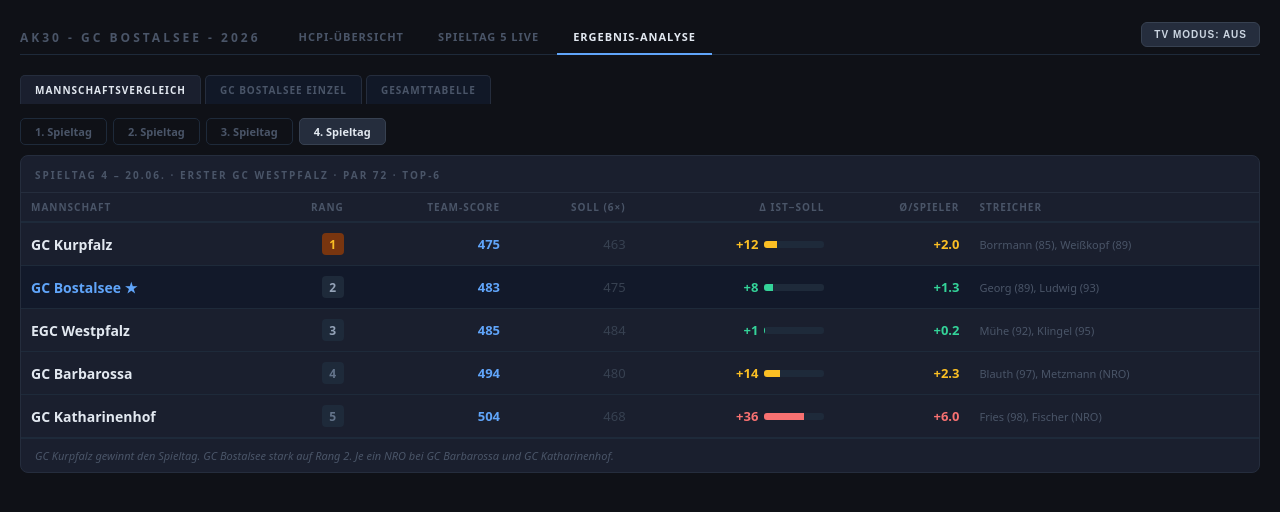
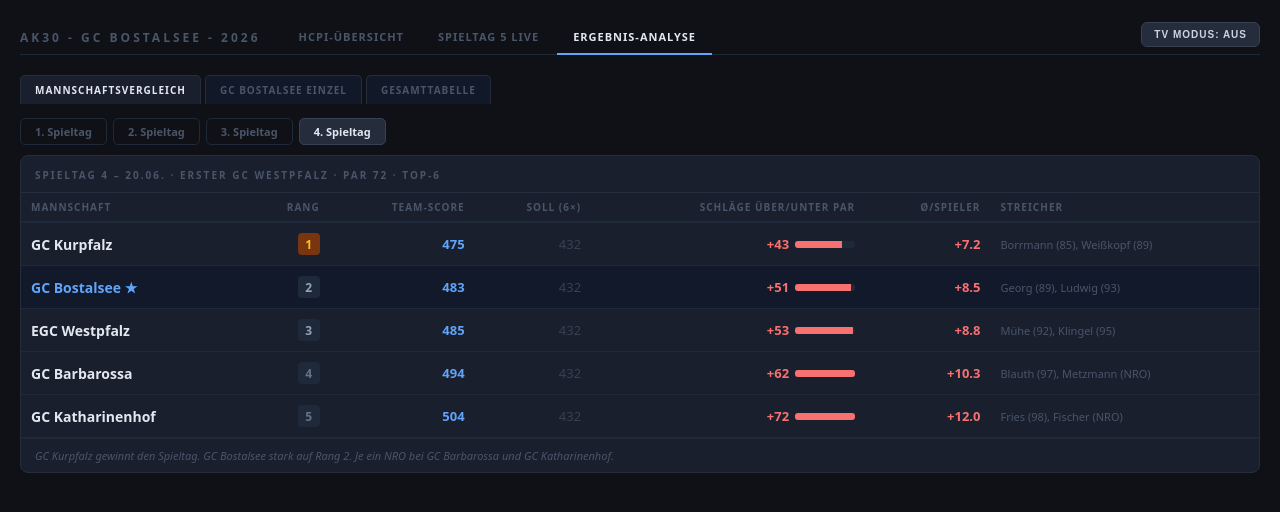
Before and after one commit to Lars-Level21/ak30-dashboard, a React (Vite) app: page / in a window 1280 px wide. Both pictures are taken after a click on the element "ERGEBNIS-ANALYSE". Shown: the top 512 px of the page. Built offline with nearby package versions, Linux system fonts and the light colour scheme.

Commit message:
Schläge über Par als Spalte hinzugefügt

```diff
--- a/src/App.jsx
+++ b/src/App.jsx
@@ -209,13 +209,14 @@ function Rank({ r }) {
 }
 
 function DBar({ delta }) {
-  const pct = Math.min(100, delta / 55 * 100);
-  const c = delta <= 10 ? C2 : delta <= 25 ? AMB : RED;
+  const absDelta = Math.abs(delta);
+  const pct = Math.min(100, absDelta / 55 * 100);
+  const c = delta <= 0 ? C2 : delta <= 5 ? AMB : RED;
   return (
     <div style={{ display: "flex", alignItems: "center", gap: 6, justifyContent: "flex-end" }}>
-      <span style={{ color: c, fontWeight: 700, fontSize: 13, minWidth: 32, textAlign: "right" }}>+{delta}</span>
+      <span style={{ color: c, fontWeight: 700, fontSize: 13, minWidth: 32, textAlign: "right" }}>{delta >= 0 ? "+" : ""}{delta}</span>
       <div style={{ width: 60, height: 7, background: "#1e2a3a", borderRadius: 3, overflow: "hidden" }}>
-        <div style={{ width: `${pct}%`, height: "100%", background: c }} />
+        <div style={{ width: `${pct}%`, height: "100%", background: c, transform: delta < 0 ? "scaleX(-1)" : "scaleX(1)", transformOrigin: "left center" }} />
       </div>
     </div>
   );
@@ -225,7 +226,7 @@ function dColor(d) {
   return d <= 0 ? C2 : d <= 5 ? AMB : RED;
 }
 
-function TeamTable({ data, title, subnote }) {
+function TeamTable({ data, title, subnote, par }) {
   return (
     <div style={css.card}>
       <div style={css.sec}>{title}</div>
@@ -233,24 +234,24 @@ function TeamTable({ data, title, subnote }) {
         <table style={{ width: "100%", borderCollapse: "collapse", minWidth: 560 }}>
           <thead>
             <tr>
-              {["Mannschaft", "Rang", "Team-Score", "Soll (6×)", "Δ Ist−Soll", "Ø/Spieler", "Streicher"].map((h, i) =>
+              {["Mannschaft", "Rang", "Team-Score", "Soll (6×)", "Schläge über/unter Par", "Ø/Spieler", "Streicher"].map((h, i) =>
                 <th key={i} style={{ ...css.th, textAlign: i === 0 || i === 6 ? "left" : "right" }}>{h}</th>
               )}
             </tr>
           </thead>
           <tbody>
             {data.map(t => {
-              const d = t.ts - t.soll;
+              const overPar = par != null ? t.ts - par * 6 : null;
               const iB = t.name === "GC Bostalsee";
-              const pC = d <= 10 ? C2 : d <= 25 ? AMB : RED;
+              const pC = overPar == null ? "#64748b" : overPar <= 0 ? C2 : overPar <= 5 ? AMB : RED;
               return (
                 <tr key={t.name} style={{ background: iB ? "#12192a" : "transparent", borderBottom: "1px solid #1e2a3a" }}>
                   <td style={{ ...css.td, textAlign: "left", fontWeight: 700, fontSize: 14, color: iB ? C1 : "#e2e8f0" }}>{t.name}{iB ? " ★" : ""}</td>
                   <td style={css.td}><Rank r={t.rank} /></td>
                   <td style={{ ...css.td, color: C1, fontWeight: 600 }}>{t.ts}</td>
-                  <td style={{ ...css.td, color: "#374151" }}>{t.soll}</td>
-                  <td style={css.td}><DBar delta={d} /></td>
-                  <td style={{ ...css.td, color: pC, fontWeight: 600 }}>+{(d / 6).toFixed(1)}</td>
+                  <td style={{ ...css.td, color: "#374151" }}>{par != null ? par * 6 : t.soll}</td>
+                  <td style={css.td}>{overPar == null ? "—" : <DBar delta={overPar} />}</td>
+                  <td style={{ ...css.td, color: pC, fontWeight: 600 }}>{overPar == null ? "—" : `${overPar >= 0 ? "+" : ""}${(overPar / 6).toFixed(1)}`}</td>
                   <td style={{ ...css.td, textAlign: "left", fontSize: 11, color: "#4a5568" }}>{t.streicher}</td>
                 </tr>
               );
@@ -937,6 +938,13 @@ export default function App() {
     setTvScaleMode((prev) => (prev === "off" ? "m" : prev === "m" ? "l" : "off"));
   };
   const tvModeLabel = tvScaleMode === "off" ? "TV Modus: Aus" : tvScaleMode === "m" ? "TV Modus: M" : "TV Modus: L";
+  const fRoundDelta = (stData, name, par) => {
+    const entry = stData.find(x => x.name === name);
+    if (!entry) return <span style={{ color: "#2d3748" }}>—</span>;
+    const delta = entry.ts - (par * 6);
+    const color = delta <= 0 ? C2 : delta <= 5 ? AMB : RED;
+    return <span style={{ color, fontWeight: 700 }}>{delta >= 0 ? "+" : ""}{delta}</span>;
+  };
 
   return (
     <div
@@ -1105,10 +1113,10 @@ export default function App() {
                 <StTab label="3. Spieltag" active={stTab === "st3"} onClick={() => setStTab("st3")} />
                 <StTab label="4. Spieltag" active={stTab === "st4"} onClick={() => setStTab("st4")} />
               </div>
-              {stTab === "st1" && <TeamTable data={st1} title="Spieltag 1 – 09.05. · GC Katharinenhof · Par 71 · Slope 127 · Top-6" subnote="Soll = Σ(Par+PHCP) der 6 gewerteten Spieler. Δ positiv = über Erwartung." />}
-              {stTab === "st2" && <TeamTable data={st2} title="Spieltag 2 – 23.05. · GC Kurpfalz · Par 72 · Slope 134 · Top-6" subnote="GC Katharinenhof: 2× No Return. EGC Westpfalz: 1× NR." />}
-              {stTab === "st3" && <TeamTable data={st3} title="Spieltag 3 – 06.06. · GC Barbarossa · Par 74 · Slope 135 · Top-6" subnote="GC Bostalsee gewinnt den Spieltag. GC Katharinenhof Rang 3 trotz gleicher Score wegen CR-Ausgleich (*)." />}
-              {stTab === "st4" && <TeamTable data={st4} title="Spieltag 4 – 20.06. · Erster GC Westpfalz · Par 72 · Top-6" subnote="GC Kurpfalz gewinnt den Spieltag. GC Bostalsee stark auf Rang 2. Je ein NRO bei GC Barbarossa und GC Katharinenhof." />}
+              {stTab === "st1" && <TeamTable data={st1} par={PAR1} title="Spieltag 1 – 09.05. · GC Katharinenhof · Par 71 · Slope 127 · Top-6" subnote="Schläge über/unter Par nach Platzstandard der 6 gewerteten Spieler." />}
+              {stTab === "st2" && <TeamTable data={st2} par={PAR2} title="Spieltag 2 – 23.05. · GC Kurpfalz · Par 72 · Slope 134 · Top-6" subnote="GC Katharinenhof: 2× No Return. EGC Westpfalz: 1× NR." />}
+              {stTab === "st3" && <TeamTable data={st3} par={PAR3} title="Spieltag 3 – 06.06. · GC Barbarossa · Par 74 · Slope 135 · Top-6" subnote="GC Bostalsee gewinnt den Spieltag. GC Katharinenhof Rang 3 trotz gleicher Score wegen CR-Ausgleich (*)." />}
+              {stTab === "st4" && <TeamTable data={st4} par={PAR4} title="Spieltag 4 – 20.06. · Erster GC Westpfalz · Par 72 · Top-6" subnote="GC Kurpfalz gewinnt den Spieltag. GC Bostalsee stark auf Rang 2. Je ein NRO bei GC Barbarossa und GC Katharinenhof." />}
             </div>
           )}
 
@@ -1120,9 +1128,13 @@ export default function App() {
                   <table style={{ width: "100%", borderCollapse: "collapse" }}>
                   <thead>
                     <tr>
-                      {["Pos.", "Mannschaft", "ST1 Score", "ST1 Pkt", "ST2 Score", "ST2 Pkt", "ST3 Score", "ST3 Pkt", "ST4 Score", "ST4 Pkt", "Gesamt", "Schläge über Par"].map((h, i) =>
-                        <th key={i} style={{ ...css.th, textAlign: i <= 1 ? "left" : "right", background: i === 10 ? "#161d2c" : "transparent" }}>{h}</th>
-                      )}
+                      {["Pos.", "Mannschaft", "ST1 Score", "ST1 ±Par", "ST1 Pkt", "ST2 Score", "ST2 ±Par", "ST2 Pkt", "ST3 Score", "ST3 ±Par", "ST3 Pkt", "ST4 Score", "ST4 ±Par", "ST4 Pkt", "Gesamt", "Schläge über Par"].map((h, i) => {
+                        const isTotalCol = h === "Gesamt";
+                        const isOverParCol = h === "Schläge über Par";
+                        return (
+                          <th key={i} style={{ ...css.th, textAlign: i <= 1 ? "left" : "right", background: isTotalCol || isOverParCol ? "#161d2c" : "transparent" }}>{h}</th>
+                        );
+                      })}
                     </tr>
                   </thead>
                   <tbody>
@@ -1147,12 +1159,16 @@ export default function App() {
                           </td>
                           <td style={{ ...css.td, textAlign: "left", fontWeight: 700, fontSize: 14, color: isRelegation ? RED : isBos ? C1 : "#e2e8f0" }}>{t.name}{isBos ? " ★" : ""}{isRelegation ? " ↓" : ""}</td>
                           <td style={css.td}>{fScore(st1, t.name)}</td>
+                          <td style={css.td}>{fRoundDelta(st1, t.name, PAR1)}</td>
                           <td style={css.td}>{fPts(t.p1)}</td>
                           <td style={css.td}>{fScore(st2, t.name)}</td>
+                          <td style={css.td}>{fRoundDelta(st2, t.name, PAR2)}</td>
                           <td style={css.td}>{fPts(t.p2)}</td>
                           <td style={css.td}>{fScore(st3, t.name)}</td>
+                          <td style={css.td}>{fRoundDelta(st3, t.name, PAR3)}</td>
                           <td style={css.td}>{fPts(t.p3)}</td>
                           <td style={css.td}>{fScore(st4, t.name)}</td>
+                          <td style={css.td}>{fRoundDelta(st4, t.name, PAR4)}</td>
                           <td style={css.td}>{fPts(t.p4)}</td>
                           <td style={{ ...css.td, background: "#161d2c", fontWeight: 700, fontSize: 15, color: isTop ? C2 : isRelegation ? RED : "#e2e8f0" }}>
                             {t.total % 1 === 0 ? t.total.toFixed(0) : t.total.toFixed(1)}
@@ -1166,7 +1182,7 @@ export default function App() {
                   </tbody>
                   </table>
                 </div>
-                <div style={css.note}>Offizielle Tie-Break-Regel bei Punktgleichheit: zuerst Gesamtschlagzahl über/unter Par aller Spieltage, dann beste 4, beste 3, beste 2, beste 1. Bei weiterhin vollständiger Gleichheit entscheidet das Los. Falls nicht gleich viele Spieltagsergebnisse vorliegen, wird die Mannschaft mit weniger Ergebnissen schlechter platziert. Platzstandards: {standardSummary}. ST3: GC Barbarossa und GC Katharinenhof schlaggleich (508), je 3,5 Punkte | ST4: GC Kurpfalz gewinnt mit 475 | Platz 5 = Absteiger</div>
+                <div style={css.note}>Legende: + = über Par, − = unter Par. Offizielle Tie-Break-Regel bei Punktgleichheit: zuerst Gesamtschlagzahl über/unter Par aller Spieltage, dann beste 4, beste 3, beste 2, beste 1. Bei weiterhin vollständiger Gleichheit entscheidet das Los. Falls nicht gleich viele Spieltagsergebnisse vorliegen, wird die Mannschaft mit weniger Ergebnissen schlechter platziert. Platzstandards: {standardSummary}. ST3: GC Barbarossa und GC Katharinenhof schlaggleich (508), je 3,5 Punkte | ST4: GC Kurpfalz gewinnt mit 475 | Platz 5 = Absteiger</div>
               </div>
 
               <div style={{ ...css.card, borderRadius: 8 }}>
```
